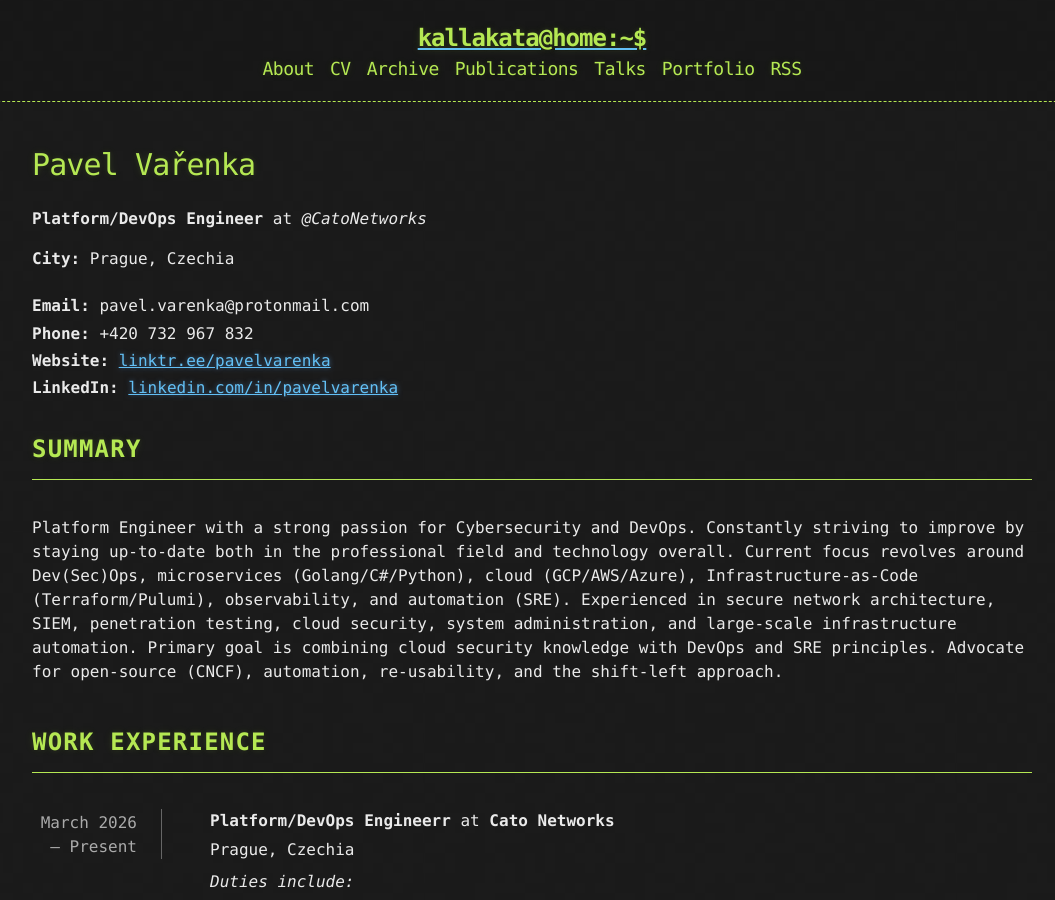
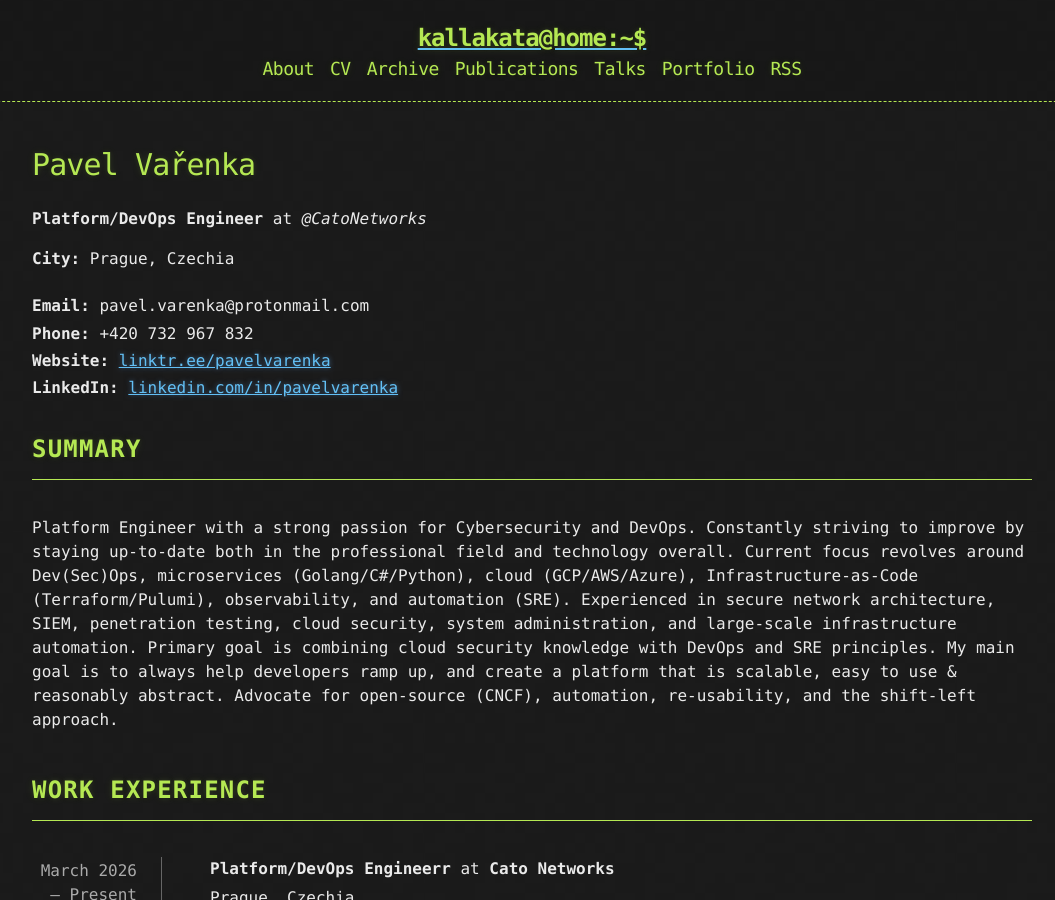
Before and after one commit to kallakata/kallakata.github.io, a Jekyll site: the page built from cv.md, in a window 1280 px wide and 900 px high. Shown: the whole window, without its empty margins (108-1163 px from the left). Built offline with Jekyll 4.4.1, drawn with Linux system fonts in a browser that asks for light colours.

Commit message:
Update cv.md

```diff
--- a/cv.md
+++ b/cv.md
@@ -21,7 +21,7 @@ redirect_from:
 
 <section class="cv-section">
   <h2 class="cv-section-title">Summary</h2>
-  <p>Platform Engineer with a strong passion for Cybersecurity and DevOps. Constantly striving to improve by staying up-to-date both in the professional field and technology overall. Current focus revolves around Dev(Sec)Ops, microservices (Golang/C#/Python), cloud (GCP/AWS/Azure), Infrastructure-as-Code (Terraform/Pulumi), observability, and automation (SRE). Experienced in secure network architecture, SIEM, penetration testing, cloud security, system administration, and large-scale infrastructure automation. Primary goal is combining cloud security knowledge with DevOps and SRE principles. Advocate for open-source (CNCF), automation, re-usability, and the shift-left approach.</p>
+  <p>Platform Engineer with a strong passion for Cybersecurity and DevOps. Constantly striving to improve by staying up-to-date both in the professional field and technology overall. Current focus revolves around Dev(Sec)Ops, microservices (Golang/C#/Python), cloud (GCP/AWS/Azure), Infrastructure-as-Code (Terraform/Pulumi), observability, and automation (SRE). Experienced in secure network architecture, SIEM, penetration testing, cloud security, system administration, and large-scale infrastructure automation. Primary goal is combining cloud security knowledge with DevOps and SRE principles. My main goal is to always help developers ramp up, and create a platform that is scalable, easy to use & reasonably abstract. Advocate for open-source (CNCF), automation, re-usability, and the shift-left approach.</p>
 </section>
 
 <section class="cv-section">
```
